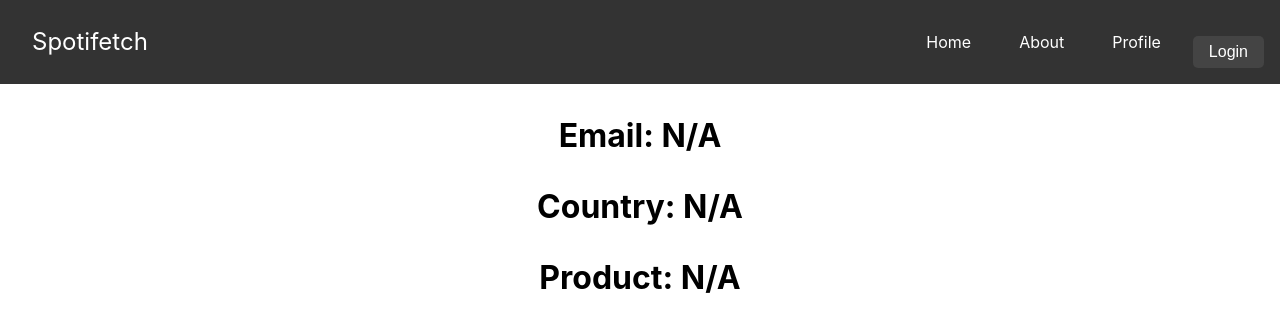
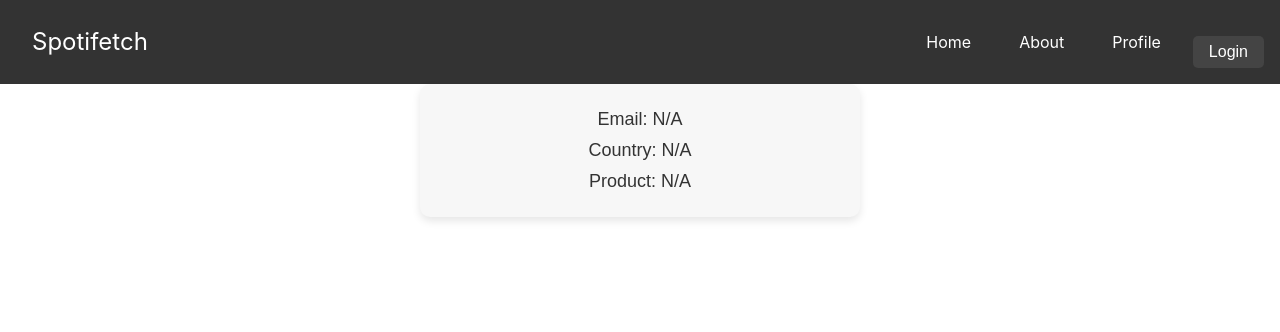
Before and after one commit to husseinhareb/spotifetch, a React (Create React App) app in the folder frontend/: page /profile in a window 1280 px wide. Shown: the top 332 px of the page. Built offline with nearby package versions, Linux system fonts and the light colour scheme; no server answers.

Commit message:
fixing some stuff

```diff
--- a/frontend/src/components/Profile/Profile.tsx
+++ b/frontend/src/components/Profile/Profile.tsx
@@ -1,18 +1,49 @@
-// frontend/src/pages/Profile.tsx
 import React from 'react';
 import { useCountry, useEmail, useProduct, useProfileImage } from '../../services/store';
+import styled from 'styled-components';
+
+// Styled components for the profile layout
+const ProfileContainer = styled.div`
+  display: flex;
+  flex-direction: column;
+  align-items: center;
+  justify-content: center;
+  padding: 20px;
+  font-family: Arial, sans-serif;
+  background-color: #f7f7f7;
+  border-radius: 10px;
+  box-shadow: 0px 4px 8px rgba(0, 0, 0, 0.1);
+  max-width: 400px;
+  margin: 0 auto;
+`;
+
+const ProfileImage = styled.img`
+  border-radius: 50%;
+  width: 150px;
+  height: 150px;
+  margin-bottom: 20px;
+  object-fit: cover;
+`;
+
+const ProfileInfo = styled.p`
+  font-size: 18px;
+  color: #333;
+  margin: 5px 0;
+`;
 
 const Profile: React.FC = () => {
-
   const email = useEmail();
   const profileImage = useProfileImage();
   const country = useCountry();
   const product = useProduct();
-  return (<h1>
-    {email && <p>Email: {email}</p>}
-    {profileImage && <img src={profileImage} alt="Profile" />}
-    {country && <p>Country: {country}</p>}
-    {product && <p>Product: {product}</p>}</h1>
+
+  return (
+    <ProfileContainer>
+      {profileImage && <ProfileImage src={profileImage} alt="Profile" />}
+      {email && <ProfileInfo>Email: {email}</ProfileInfo>}
+      {country && <ProfileInfo>Country: {country}</ProfileInfo>}
+      {product && <ProfileInfo>Product: {product}</ProfileInfo>}
+    </ProfileContainer>
   );
 };
 
```
Also changed, not shown: 1 other file (tests, documents, lock files or other folders).
